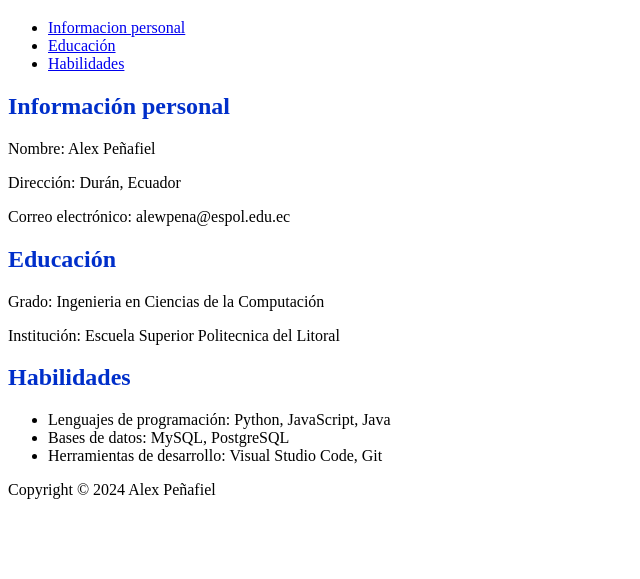
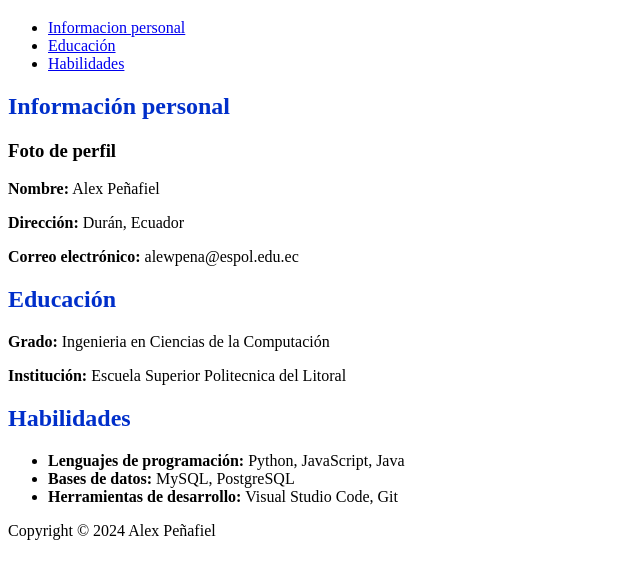
Before and after one commit to alex3952/curriculum, a plain HTML site: page index.html in a window 1280 px wide. Shown: the part 61-640 px from the top of the page, without its empty margins (0-640 px from the left). Drawn offline with Linux system fonts and the light colour scheme.

Commit message:
Update index.html

```diff
--- a/index.html
+++ b/index.html
@@ -12,9 +12,9 @@
     </header>
     <nav>
         <ul>
-            <li><a href="#">Informacion personal</a></li>
-            <li><a href="#">Educación</a></li>
-            <li><a href="#">Habilidades</a></li>
+            <li><a href="#informacion-personal">Informacion personal</a></li>
+            <li><a href="#educacion">Educación</a></li>
+            <li><a href="#habilidades">Habilidades</a></li>
         </ul>
     </nav>
     <section id="informacion-personal">
@@ -22,14 +22,17 @@
             <span style="color: rgb(0, 47, 202);">
                 <h2>Información personal</h2>
             </span>
+            <span style="font-weight: bold;"></span>
+                <h3>Foto de perfil</h3>
+            </span>
             <p>
-                Nombre: <span>Alex Peñafiel</span>
+                <span style="font-weight: bold;">Nombre:</span> <span>Alex Peñafiel</span>
             </p>
             <p>
-                Dirección: <span>Durán, Ecuador</span>
+                <span style="font-weight: bold;">Dirección:</span> <span>Durán, Ecuador</span>
             </p>
             <p>
-                Correo electrónico: <span>alewpena@espol.edu.ec</span>
+                <span style="font-weight: bold;">Correo electrónico:</span> <span>alewpena@espol.edu.ec</span>
             </p>
         </div>
     </section>
@@ -38,19 +41,19 @@
             <h2>Educación</h2>
         </span>
         <p>
-            Grado: <span>Ingenieria en Ciencias de la Computación</span>
+            <span style="font-weight: bold;">Grado:</span> <span>Ingenieria en Ciencias de la Computación</span>
         </p>
         <p>
-            Institución: <span>Escuela Superior Politecnica del Litoral</span>
+            <span style="font-weight: bold;">Institución:</span> <span>Escuela Superior Politecnica del Litoral</span>
         </p>
     <section id="habilidades">
         <span style="color: rgb(0, 47, 202);">
             <h2>Habilidades</h2>
         </span>
         <ul>
-            <li>Lenguajes de programación: Python, JavaScript, Java</li>
-            <li>Bases de datos: MySQL, PostgreSQL</li>
-            <li>Herramientas de desarrollo: Visual Studio Code, Git</li>
+            <li><span style="font-weight: bold;">Lenguajes de programación:</span> Python, JavaScript, Java</li>
+            <li><span style="font-weight: bold;">Bases de datos:</span> MySQL, PostgreSQL</li>
+            <li><span style="font-weight: bold;">Herramientas de desarrollo:</span> Visual Studio Code, Git</li>
         </ul>
     </section>
     <footer>
```
